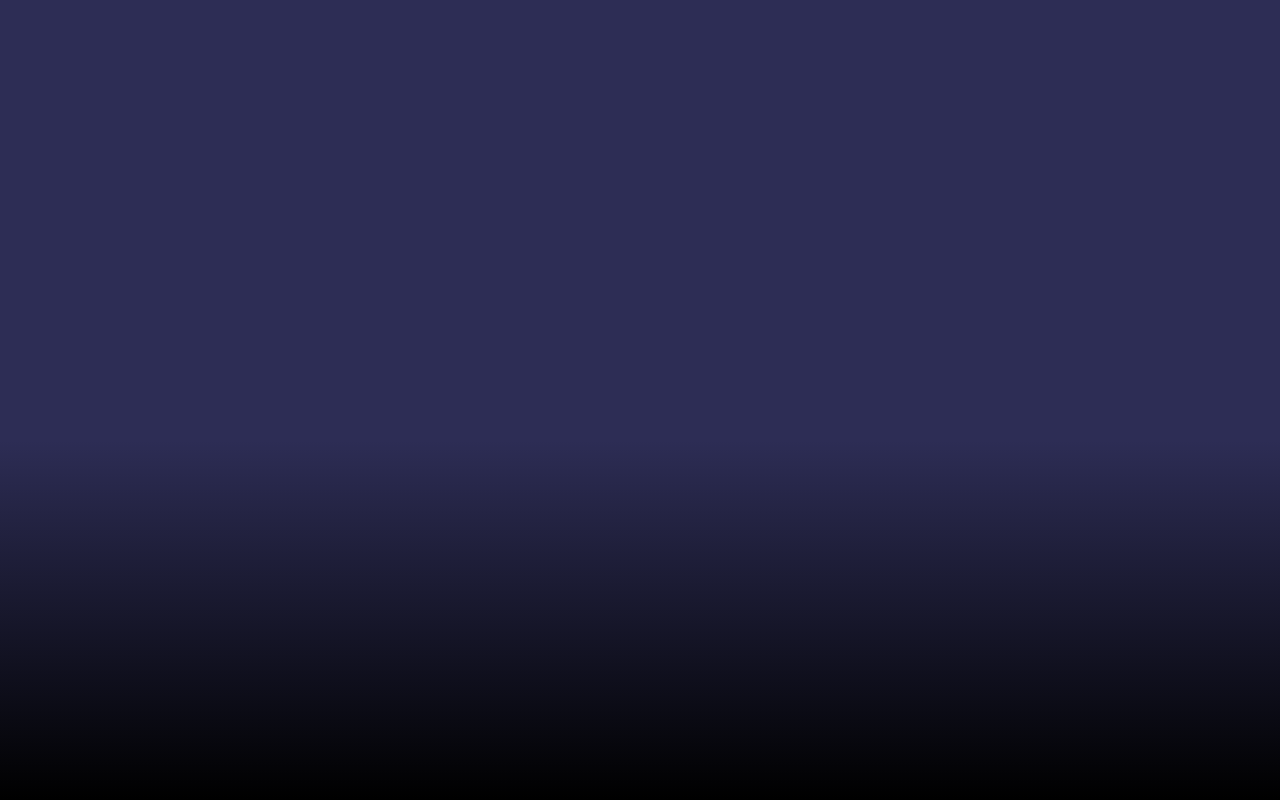
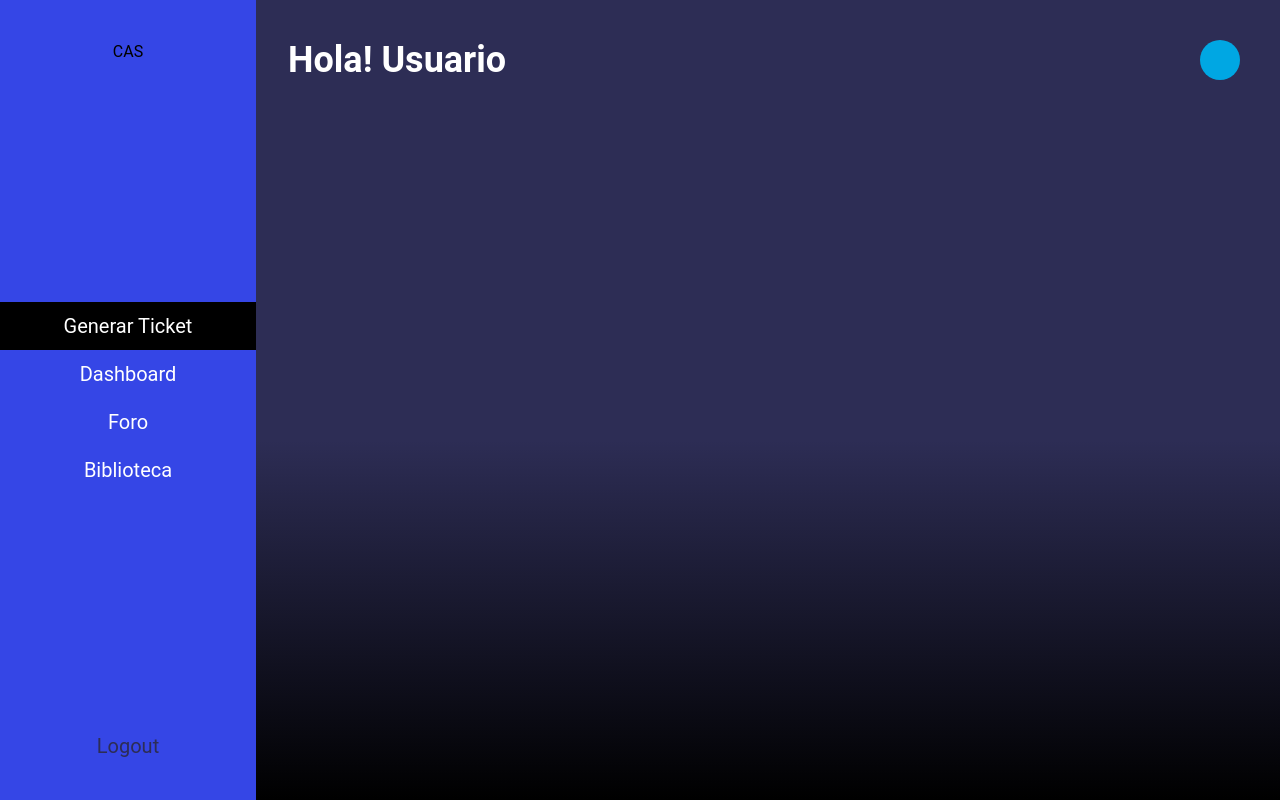
Before and after one commit to Juxnjo/mvpSenaSoft_Globant, a React (Vite) app in the folder frontend/: page /home in a window 1280 px wide. Before the commit this address had no page. Built offline with nearby package versions, Linux system fonts and the light colour scheme.

Commit message:
create sidebar

```diff
--- a/frontend/index.html
+++ b/frontend/index.html
@@ -10,7 +10,7 @@
     href="https://cdn.jsdelivr.net/npm/bootstrap-icons@1.8.0/font/bootstrap-icons.css"
   />
   </head>
-  <body class="bg-gradient-to-b from-darkBlue from-55% to-black w-full h-screen">
+  <body class="bg-gradient-to-b from-darkBlue from-55% to-black w-full h-screen font-Roboto">
     <div id="root"></div>
     <script type="module" src="/src/main.jsx"></script>
 
--- a/frontend/package.json
+++ b/frontend/package.json
@@ -12,10 +12,10 @@
   "dependencies": {
     "react": "^18.2.0",
     "react-dom": "^18.2.0",
-<<<<<<< HEAD
-=======
+
+
     "react-icons": "^4.11.0",
->>>>>>> f59b89c2ef3251521fc5fec2b3d888d08e8152f1
+
     "react-router-dom": "^6.16.0"
   },
   "devDependencies": {
--- a/frontend/src/App.jsx
+++ b/frontend/src/App.jsx
@@ -1,6 +1,7 @@
 
 import { Routes, Route } from 'react-router-dom'
 import { LoginPage } from './pages/LoginPage'
+import { HomePage } from './pages/HomePage'
 
 function App() {
 
@@ -8,6 +9,7 @@ function App() {
     <>
       <Routes>
         <Route path='/' element={<LoginPage />} />
+        <Route path='/home' element={<HomePage />} />
       </Routes>
 
     </>
--- a/frontend/src/components/SideBar/SideBarComponent.jsx
+++ b/frontend/src/components/SideBar/SideBarComponent.jsx
@@ -1,6 +1,37 @@
+import React, { useState } from 'react';
 
 export const SideBarComponent = () => {
+
+  const [isSidebarOpen, setIsSidebarOpen] = useState(false);
+
+  // Función para abrir o cerrar el menú
+  const toggleSidebar = () => {
+    setIsSidebarOpen(!isSidebarOpen);
+  };
+
   return (
-    <div>SideBarComponent</div>
+    <> <div className="absolute right-10 top-10 font-bold text-4xl z-20 text-white sm:block lg:hidden" onClick={toggleSidebar}>x</div>
+      <div
+        className={`sidebar fixed top-0 flex h-screen justify-between py-10 flex-col bottom-0 lg:left-0 lg:w-64 bg-[#3546E6] duration-700 overflow-y-auto text-center lg:translate-x-0 ${!isSidebarOpen ? 'translate-x-0' : '-translate-x-full'
+          }`}
+
+      >
+        <div className='block'>
+          <h1>CAS</h1>
+        </div>
+        <div className='w-full p-16 text-center flex justify-center text-white cursor-pointer'>
+          <ul className="flex justify-center flex-col text-xl">
+            <li className="w-64 h-12 flex items-center lg:bg-black justify-center lg:hover:bg-darkBlue duration-300">Generar Ticket</li>
+            <li className="w-64 h-12 flex items-center justify-center lg:hover:bg-darkBlue duration-300">Dashboard</li>
+            <li className="w-64 h-12 flex items-center justify-center lg:hover:bg-darkBlue duration-300">Foro</li>
+            <li className="w-64 h-12 flex items-center justify-center lg:hover:bg-darkBlue duration-300">Biblioteca</li>
+          </ul>
+        </div>
+
+        <div>
+        <span className='text-darkBlue text-xl'>Logout </span>
+        </div>
+      </div>
+    </>
   )
 }
--- a/frontend/src/pages/HomePage.jsx
+++ b/frontend/src/pages/HomePage.jsx
@@ -1,6 +1,24 @@
+import { SideBarComponent } from "../components/SideBar/SideBarComponent"
+
+
 
 export const HomePage = () => {
   return (
-    <div>HomePage</div>
+    <>
+
+      <div className="py-10 sm:ml-0 pl-10 lg:pl-0 lg:ml-72 text-white flex gap-3 justify-between pr-10">
+        <h1 className="font-bold text-4xl">Hola! Usuario</h1>
+        <div className="hidden lg:block w-10 h-10 bg-semiLightBlue rounded-full">
+
+        </div>
+      </div>
+
+      <SideBarComponent />
+
+      <div className="w-full flex justify-center">
+
+      </div>
+
+    </>
   )
 }
```
Also changed, not shown: frontend/src/components/Calendar/CalendarComponent.jsx (added, +11 -0 lines).
